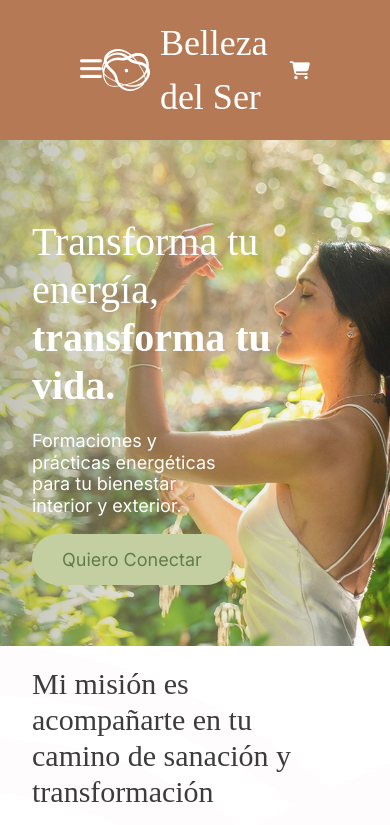
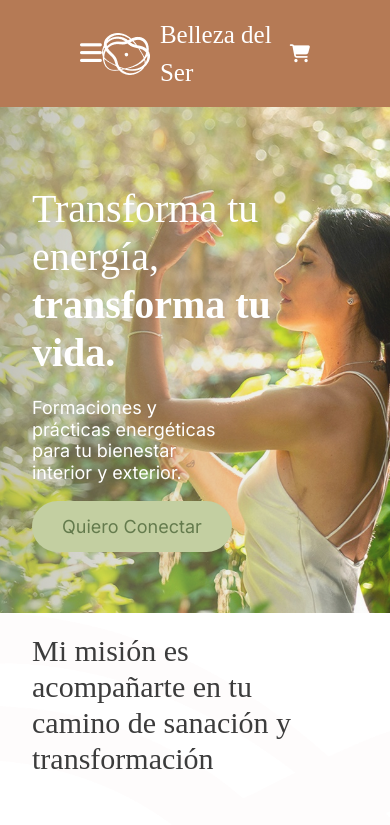
Before and after one commit to AlexisBazila/bellezadelser, a React (Vite) app: page / in a window 390 px wide. Shown: the top 825 px of the page. Built offline with nearby package versions, Linux system fonts and the light colour scheme; a small style sheet from the web is missing; a web font is replaced by a local one.

Commit message:
logo nav responsive

```diff
--- a/src/layouts/navBar/navBar.css
+++ b/src/layouts/navBar/navBar.css
@@ -90,7 +90,7 @@ nav a {
 .megaColumn h4 {
   color: #b57a55;
   margin-bottom: 10px;
-  background-color: #F5F4F1;
+  background-color: #f5f4f1;
   padding: 1rem 2rem;
   font-size: 20px;
 }
@@ -178,3 +178,9 @@ nav a {
     display: none;
   }
 }
+
+@media (max-width: 490px) {
+  .logoHome h3 {
+    font-size: 25px;
+  }
+}
```
